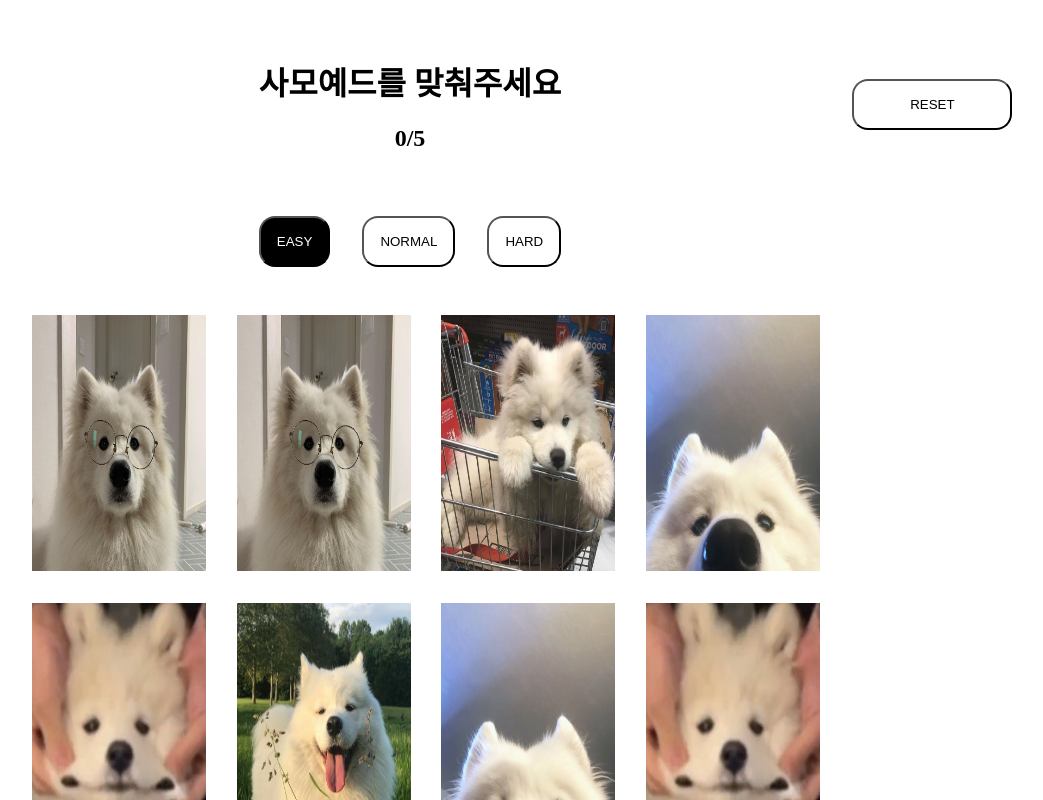
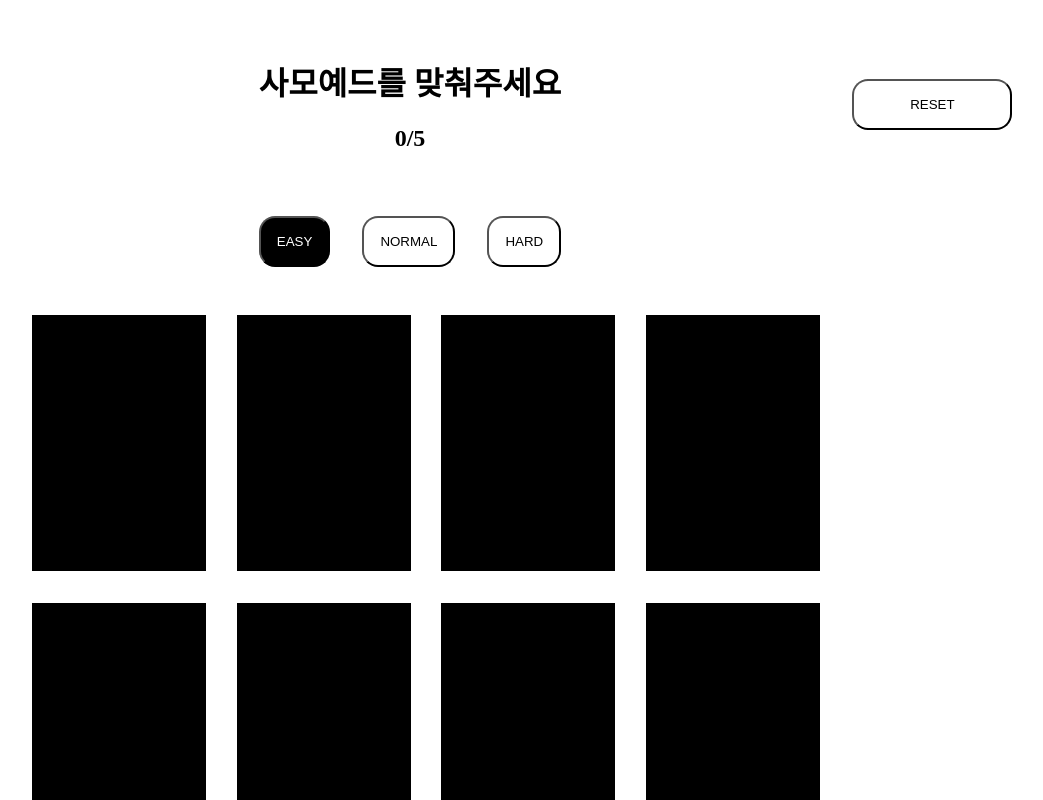
Before and after one commit to GO-SOPT-WEB/BomiKwon, a React (Vite) app in the folder week3/find-jjal/: page / in a window 1280 px wide. Both pictures are taken after a click on the button "EASY". Shown: the top 800 px of the page, without its empty margins (150-1193 px from the left). Built offline with nearby package versions, Linux system fonts and the light colour scheme.

Commit message:
feat : 카드 클릭 시 보이는 효과, 카드 쌍 맞추는 함수 추가

```diff
--- a/week3/find-jjal/src/Components/Card.jsx
+++ b/week3/find-jjal/src/Components/Card.jsx
@@ -1,30 +1,46 @@
-import styled from "styled-components";
+import { useEffect, useState } from "react";
+import styled, { css } from "styled-components";
 
 /**
  * Card 컴포넌트 : 카드 하나하나의 이미지, 뒷면/ 후면을 관리
  * - props : imgUrl (CardList 컴포넌트로부터 imgUrl을 props로 받아와 알맞은 이미지를 띄운다.)
  */
-const Card = ({imgUrl}) => {
+const Card = (props) => {
+  const { imgUrl, clickedCards, flippedCards } = props;
+  const [isCardClick, setIsCardClick] = useState(false);
+  // console.log(flippedCards);
   return (
-    <CardContainer>
+    <CardContainer
+      onClick={() => {
+        clickedCards(imgUrl), setIsCardClick(true);
+      }}
+    >
       <BackCard></BackCard>
       <CardImg src={imgUrl} alt="카드에 삽입될 이미지" />
-      {/* <FrontCard></FrontCard> */}
+      {isCardClick === false ? <FrontCard></FrontCard> : <></>}
     </CardContainer>
   );
 };
 export default Card;
 const CardContainer = styled.div`
-  margin:1rem;
-  width:85%;
+  margin: 1rem;
+  width: 85%;
   height: 16rem;
-  position:relative;
+  position: relative;
 `;
 const FrontCard = styled.div`
   width: 100%;
   height: 100%;
-  background-color: black;
+  background-color: rgb(0, 0, 0);
   position: absolute;
+  /* ${(props) =>
+    props.isCardClick
+      ? css`
+          display: none;
+        `
+      : css`
+          display: block;
+        `}; */
 `;
 const CardImg = styled.img`
   width: 100%;
--- a/week3/find-jjal/src/Components/CardList.jsx
+++ b/week3/find-jjal/src/Components/CardList.jsx
@@ -8,6 +8,7 @@ import { useState, useEffect } from "react";
  */
 const CardList = ({ level }) => {
   const [cardUrlList, setcardUrlList] = useState([]); // 카드에 넣을 이미지 url을 담은 배열
+  const [flippedCardList, setFlippedCardList] = useState([]); //뒤집어진 한 쌍의 카드 url을 담은 배열
   const IMG = [
     "src/assets/01.jpeg",
     "src/assets/02.jpeg",
@@ -42,12 +43,13 @@ const CardList = ({ level }) => {
       newImgs.push(IMG[randomIndex]);
       cnt += 1;
     }
-    return (newImgs);
+    return newImgs;
   };
 
   // 처음에 로드될 때는 빈 배열로 설정
   useEffect(() => {
     setcardUrlList([]);
+    setFlippedCardList([]);
   }, []);
 
   /**
@@ -70,8 +72,30 @@ const CardList = ({ level }) => {
     }
   }, [level]);
 
+  /**
+   * 카드를 쌍으로 받아와 같은지 유무를 파악하는 부분
+   */
+  const handleClickedCards = (card) => {
+    // Card 컴포넌트로부터 클릭된 url을 받아온다
+    setFlippedCardList([...flippedCardList, card]);
+  };
+  useEffect(() => {
+    if (flippedCardList.length == 2) {
+      //쌍이 이루어질 때마다 확인
+      flippedCardList[0] === flippedCardList[1]
+        ? console.log("same") //같을 때
+        : console.log("diff"); //다를 때'
+      setFlippedCardList([]); //2개 확인 후 배열 초기화
+    }
+  }, [flippedCardList]);
+
   return cardUrlList.map((imgUrls, idx) => (
-    <Card imgUrl={imgUrls} key={idx}></Card>
+    <Card
+      imgUrl={imgUrls}
+      key={idx}
+      clickedCards={handleClickedCards}
+      flippedCards={flippedCardList}
+    ></Card>
   ));
 };
 
```
